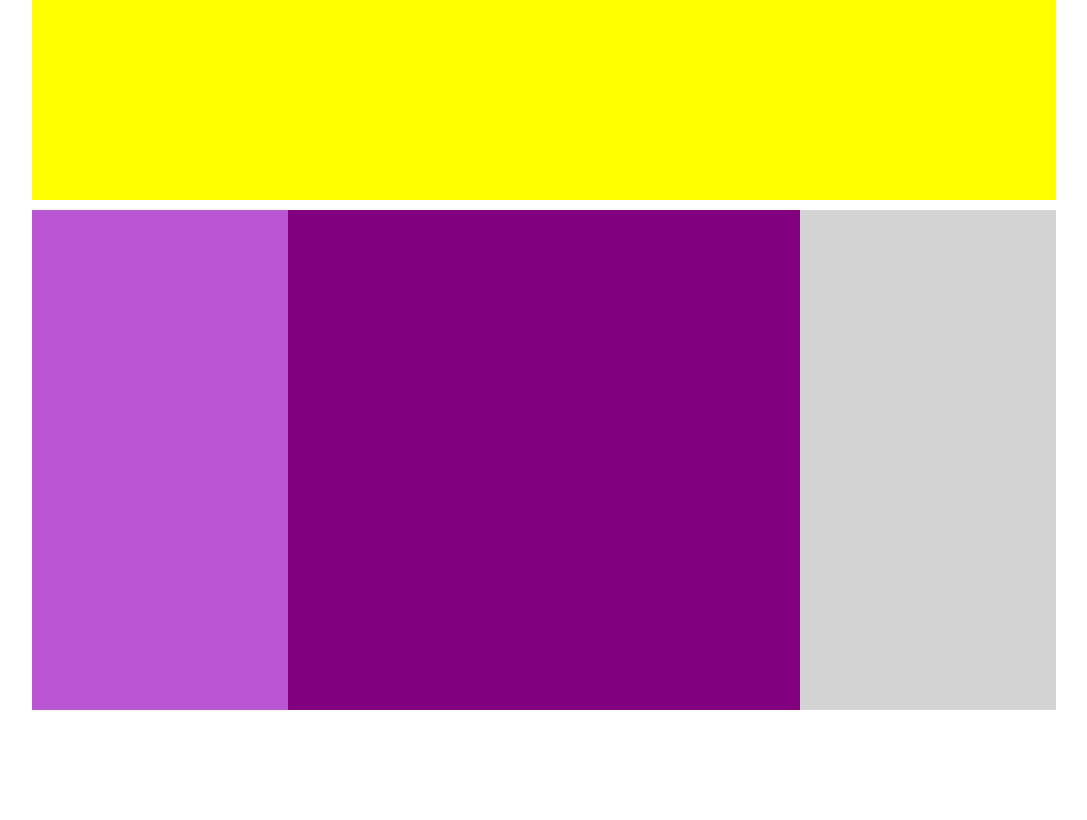
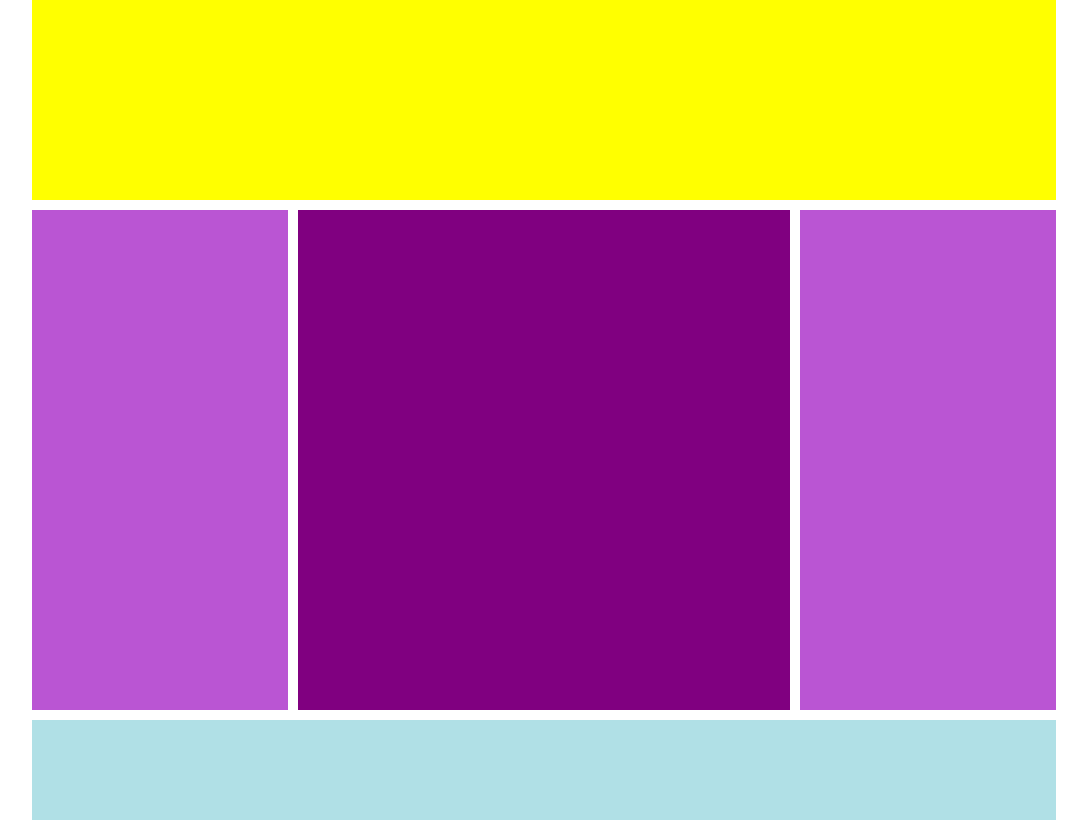
Before and after one commit to AlbertoDragoni/htmlcss-stuttura-wp, a plain HTML site: page index.html in a window 1280 px wide. Shown: the whole page, without its empty margins (96-1183 px from the left). Drawn offline with Linux system fonts and the light colour scheme.

Commit message:
3 colonne ok

```diff
--- a/css/style.css
+++ b/css/style.css
@@ -2,6 +2,11 @@
     margin: 0;
     padding: 0;
     box-sizing: border-box;
+}
+.clearfix::after{
+    content: '';
+    display: table;
+    clear: both;
 }
 .container {
     width: 80vw;
@@ -14,7 +19,7 @@ header {
 }
 .row {
     height: 500px;
-    background-color: lightgrey;
+    background-color: white;
 }
 aside {
     height: 100%;
@@ -24,6 +29,16 @@ aside {
 }
 main {
     height: 100%;
-    width: 75%;
+    width: 50%;
+    float: left;
+    padding: 0 10px;
+}
+main .content {
+    height: 100%;
     background-color: purple;
 }
+footer {
+    height: 100px;
+    margin-top: 10px;
+    background-color: powderblue;
+}
--- a/index.html
+++ b/index.html
@@ -9,12 +9,16 @@
         <div class="container">
             <header>
             </header>
-            <div class="row">
+            <div class="row clearfix">
                 <aside>
+                    <div class="content"></div>
                 </aside>
                 <main>
-
+                    <div class="content"></div>
                 </main>
+                <aside>
+                    <div class="content"></div>
+                </aside>
             </div>
             <footer>
             </footer>
```
